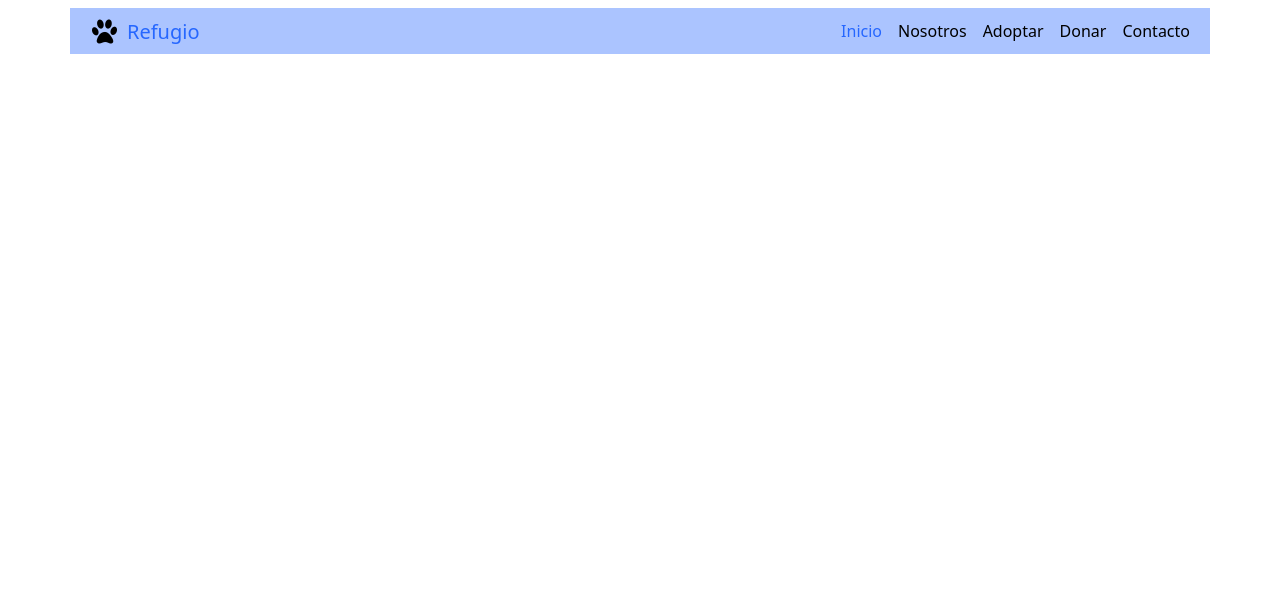
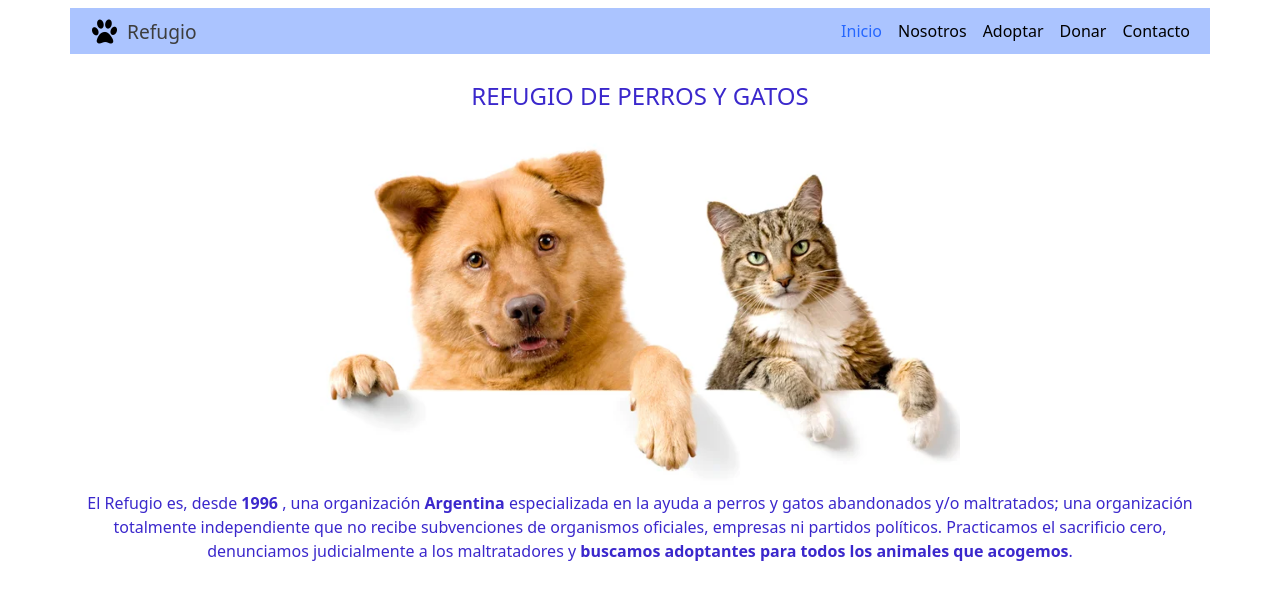
Before and after one commit to MartinezNahuel/PreEntrega2-MartinezNahuel, a plain HTML site: page index.html in a window 1280 px wide. Drawn offline with Linux system fonts and the light colour scheme.

Commit message:
Agregue portada

```diff
--- a/css/style.css
+++ b/css/style.css
@@ -24,9 +24,10 @@ header .navbar .container{
 }
 
 h2 .logo{
-    color: #2667FF;
+    color: #3d3d3d;
+    font-size: 1.2rem;
+    transition: 1s;
 }
-
 
 .nav-link{
     color: black;
@@ -34,6 +35,7 @@ h2 .logo{
 
 .nav-link:hover{
 color: rgba(0, 0, 0, 0.307);
+transform: scale(1.1);
 }
 
 .link{
@@ -44,3 +46,34 @@ color: rgba(0, 0, 0, 0.307);
     transform: scale(1.3);
     color: #3B28CC;
 }
+
+/* --- PORTADA---- */
+
+.titulo{
+    font-size: 1rem;
+    color: #3B28CC;
+    margin-top: 20px;
+    text-align: center;
+    font-weight: bold;
+}
+
+
+.contimg {
+    display: flex;
+    justify-content: center;
+    margin-top: 20px;
+}
+
+.texto_portada{
+    color: #3B28CC;
+    text-align: center;
+}
+
+
+/* titulo para resolucion 1200 */
+@media (min-width:1200px){
+    .titulo{
+        font-size: 1.5rem;
+        font-weight: normal;
+    }
+}
--- a/index.html
+++ b/index.html
@@ -19,7 +19,7 @@
                 <button class="navbar-toggler" type="button" data-bs-toggle="collapse" data-bs-target="#navbarNavAltMarkup" aria-controls="navbarNavAltMarkup" aria-expanded="false" aria-label="Toggle navigation">
                 <span class="navbar-toggler-icon"></span>
                 </button>
-            <div class="collapse navbar-collapse justify-content-end id="navbarNavAltMarkup">
+            <div class="collapse navbar-collapse justify-content-end" id="navbarNavAltMarkup">
                 <div class="navbar-nav">
                     <a class="nav-link link" href="#">Inicio</a>
                     <a class="nav-link" href="#">Nosotros</a>
@@ -31,6 +31,23 @@
             </div>
         </nav>
     </header>
+    <main>
+      <div class="container">
+        <h1 class="titulo"> REFUGIO DE PERROS Y GATOS </h1>
+      </div>
+    <div class="conteiner contimg">
+      <img src="./assets/img/adopcion.jpg" class="col-10 col-xl-6" alt="imagen de refugio">
+    </div>
+    <section class="container">
+      <p class="texto_portada">
+        El Refugio es, desde <strong> 1996 </strong>, una organización <strong> Argentina</strong> especializada en la ayuda a perros y gatos
+        abandonados y/o maltratados; una organización totalmente independiente que no recibe subvenciones de
+        organismos oficiales, empresas ni partidos políticos. Practicamos el sacrificio cero, denunciamos
+        judicialmente a los maltratadores y <strong> buscamos adoptantes para todos los animales que acogemos</strong>.
+      </p>
+    </section>
+    </main>
+
 <script src="./js/bootstrap.bundle.min.js"></script>
 </body>
 </html>
```
